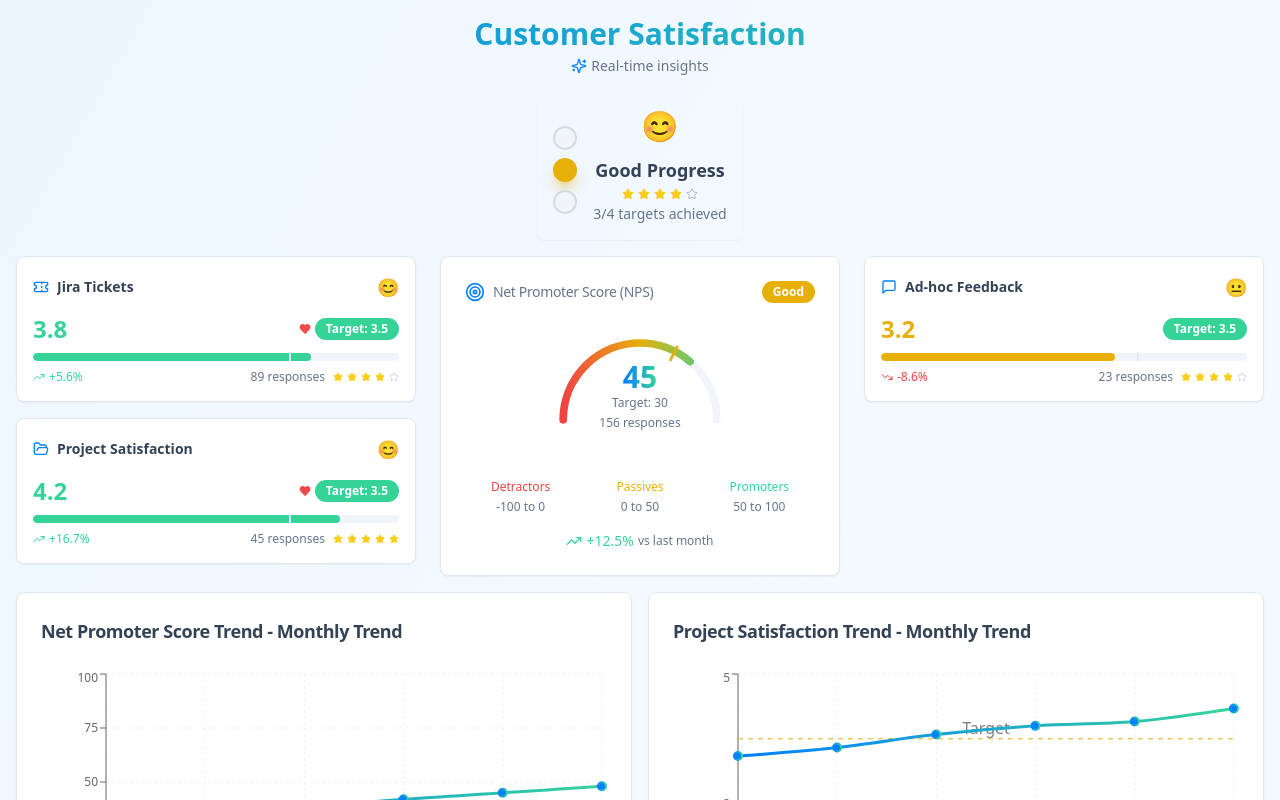
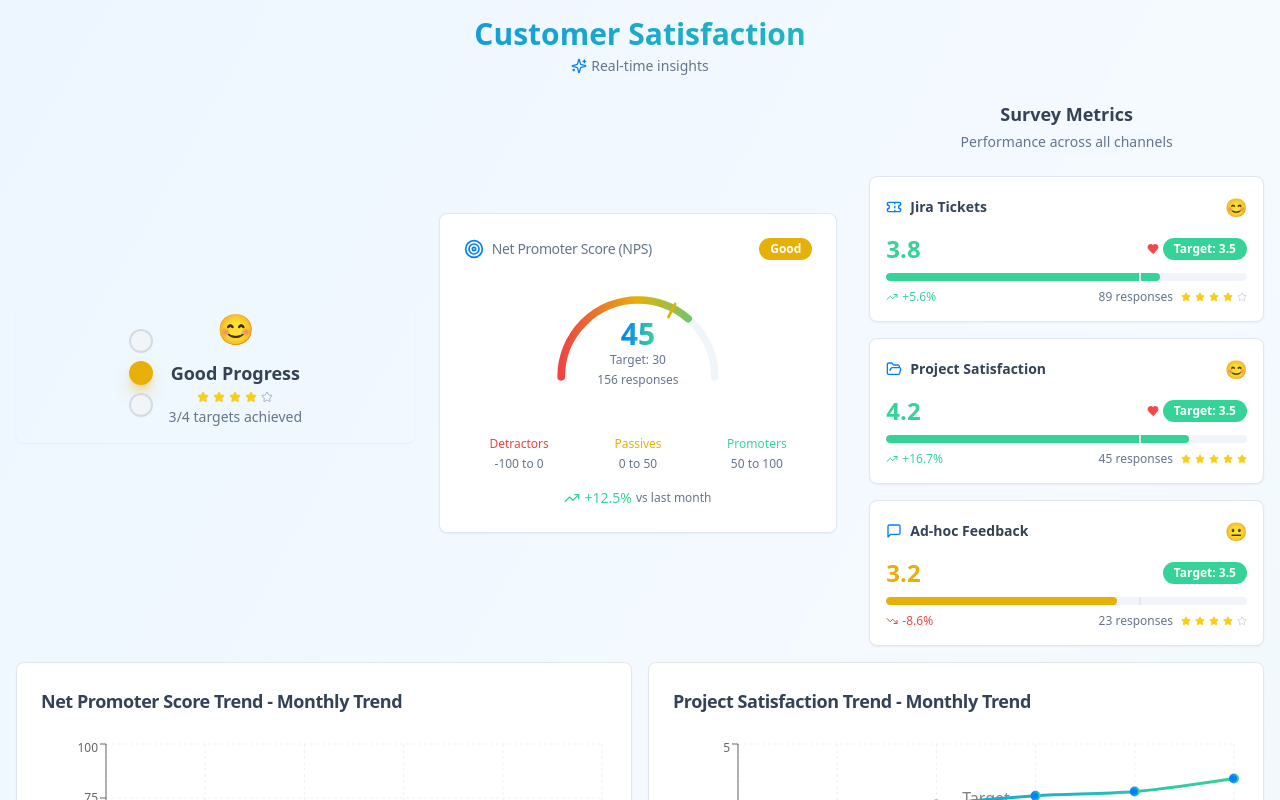
Before and after one commit to pingtanay-stack/satisfaction-sight-dashboard, a React (Vite) app: page / in a window 1280 px wide. Shown: the top 800 px of the page. Built offline with nearby package versions, Linux system fonts and the light colour scheme.

Commit message:
Refactor dashboard layout
Move traffic light and NPS card, improve design.

```diff
--- a/src/pages/Index.tsx
+++ b/src/pages/Index.tsx
@@ -120,14 +120,38 @@ const Index = () => {
           </div>
         </div>
 
-        {/* Overall Traffic Light */}
-        <div className="flex justify-center mb-6">
+        {/* Main Dashboard Layout - Traffic Light & NPS Side by Side */}
+        <div className="grid grid-cols-1 xl:grid-cols-3 gap-8 mb-8">
+          {/* Left Side - Traffic Light & NPS */}
+          <div className="xl:col-span-2 grid grid-cols-1 lg:grid-cols-2 gap-6">
+            {/* Traffic Light - Bigger */}
+            <div className="flex items-center justify-center">
+              <div className="w-full max-w-md">
                 <OverallTrafficLight metrics={metrics} />
               </div>
+            </div>
 
-        {/* Main Dashboard Layout - NPS Center with Cards Around */}
-        <div className="grid grid-cols-1 lg:grid-cols-3 gap-6 mb-8">
-          {/* Left Cards */}
+            {/* NPS Gauge - Bigger */}
+            <div className="flex items-center justify-center">
+              <div className="w-full max-w-md">
+                <NPSGauge
+                  currentScore={metrics.nps.current}
+                  target={metrics.nps.target}
+                  trend={12.5}
+                  respondents={metrics.nps.respondents}
+                  className="animate-fade-in w-full"
+                />
+              </div>
+            </div>
+          </div>
+
+          {/* Right Side - All Other Surveys */}
+          <div className="space-y-6">
+            <div className="text-center mb-4">
+              <h3 className="text-lg font-semibold text-foreground mb-1">Survey Metrics</h3>
+              <p className="text-sm text-muted-foreground">Performance across all channels</p>
+            </div>
+
             <div className="space-y-4">
               <CompactMetricCard
                 title="Jira Tickets"
@@ -148,21 +172,7 @@ const Index = () => {
                 respondents={metrics.project.respondents}
                 icon={<FolderOpen className="h-4 w-4" />}
               />
-          </div>
 
-          {/* Center - NPS Gauge */}
-          <div className="flex items-center justify-center">
-            <NPSGauge
-              currentScore={metrics.nps.current}
-              target={metrics.nps.target}
-              trend={12.5}
-              respondents={metrics.nps.respondents}
-              className="animate-fade-in w-full"
-            />
-          </div>
-
-          {/* Right Card */}
-          <div className="space-y-4">
               <CompactMetricCard
                 title="Ad-hoc Feedback"
                 currentScore={metrics.adhoc.current}
@@ -172,6 +182,7 @@ const Index = () => {
                 respondents={metrics.adhoc.respondents}
                 icon={<MessageSquare className="h-4 w-4" />}
               />
+            </div>
           </div>
         </div>
 
```
Lines whose indentation alone changed are shown as unchanged.
